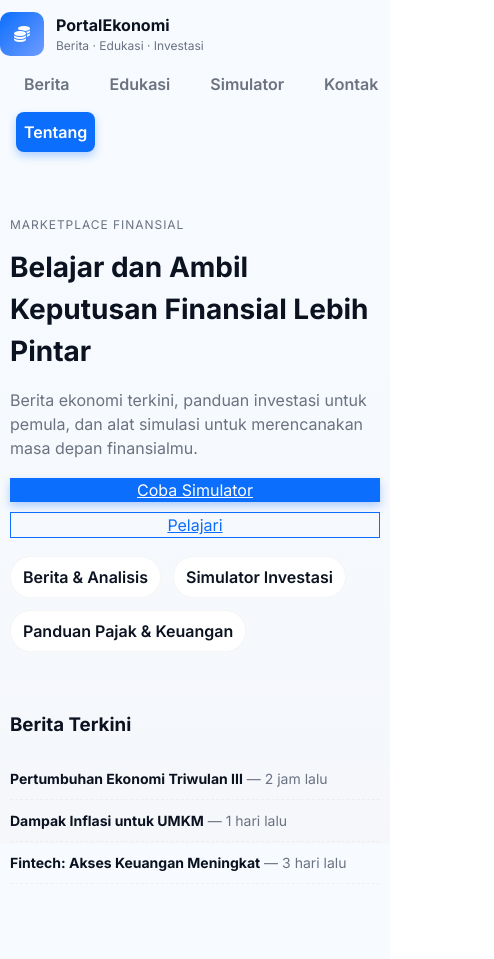
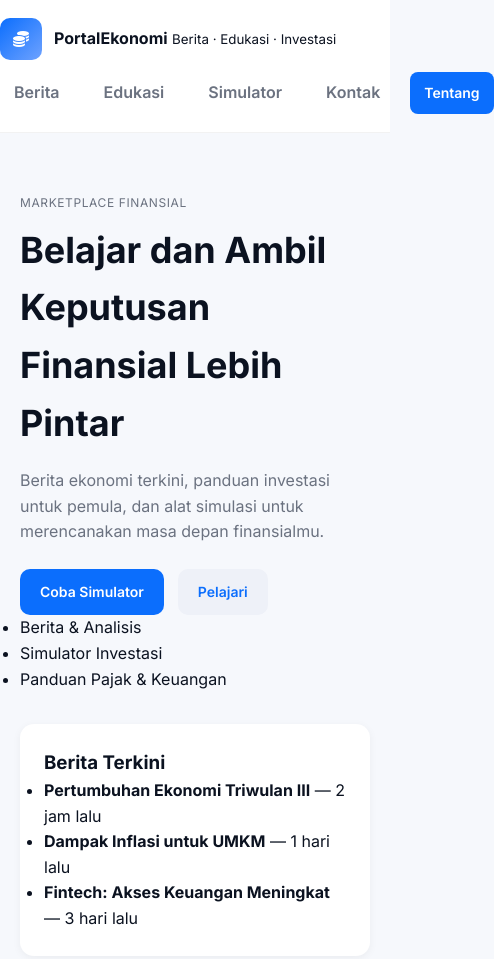
Before and after one commit to endisuwandii/landingpage, a plain HTML site: page index.html in a window 390 px wide. Shown: the top 959 px of the page, 494 px wide, since content can reach past the window. Drawn offline with Linux system fonts and the light colour scheme.

Commit message:
Refactor HTML structure and enhance CSS for Portal Ekonomi, improving semantic markup and responsiveness. Updated layout for header, hero, and sections, ensuring better usability and visual consistency across devices.

```diff
--- a/css/style.css
+++ b/css/style.css
@@ -1,244 +1,199 @@
-/* css/style.css
-    PortalEkonomi — Styling utama
-    Struktur: variables, layout, components, utilities, responsive
-*/
+/* =========================================================
+   PortalEkonomi — Clean Spacing & No Hover (Except Navbar)
+   ========================================================= */
 
-/* ===== Variables ===== */
+/* ---------------- VARIABLES ---------------- */
 :root {
   --accent: #0b6efd;
+  --accent-dark: #095ee0;
   --muted: #6b7280;
-  --bg: #f5f7fb;
+  --bg: #f6f8fc;
+  --text: #0b1220;
   --card: #ffffff;
-  --glass: rgba(11, 110, 253, 0.06);
-  --radius: 12px;
-  /* Menjaga lebar maksimum container tetap konsisten */
-  --container: 1100px;
-  --text: #0b1220;
+  --radius: 14px;
+  --shadow: 0 2px 8px rgba(0, 0, 0, 0.05);
+  --container: 1150px;
 }
 
-/* ===== Base ===== */
+/* ---------------- BASE ---------------- */
 * {
+  margin: 0;
+  padding: 0;
   box-sizing: border-box;
 }
-/* Memastikan elemen mengambil seluruh ruang yang tersedia */
-html,
 body {
-  height: 100%;
-}
-body {
-  margin: 0;
-  /* Menggunakan font yang umum tersedia di berbagai sistem */
-  font-family: Inter, system-ui, -apple-system, "Segoe UI", Roboto, Arial;
-  /* Gradien latar belakang yang lembut */
-  background: linear-gradient(180deg, #f7fbff 0%, #f5f7fb 100%);
+  font-family: Inter, sans-serif;
+  background: var(--bg);
   color: var(--text);
-  /* Memperhalus rendering font */
-  -webkit-font-smoothing: antialiased;
-  -moz-osx-font-smoothing: grayscale;
-  /* Ketinggian baris yang nyaman untuk dibaca */
-  line-height: 1.5;
+  line-height: 1.6;
 }
 .container {
-  /* Mengatur lebar maksimum untuk mencegah konten terlalu lebar di layar besar */
   max-width: var(--container);
-  /* Tengah secara horizontal */
   margin: 0 auto;
-  /* Padding horizontal dan vertikal untuk menjaga jarak dari tepi layar */
-  padding: 20px;
+  padding: 32px 20px;
 }
-/* Menambahkan breakpoint ekstra untuk perangkat yang sangat kecil */
+
+.section {
+  padding: 60px 0;
+}
 @media (max-width: 480px) {
   .container {
-    /* Mengurangi padding di layar yang sangat kecil agar konten memiliki lebih banyak ruang */
-    padding: 10px;
+    padding: 20px;
+  }
+  .section {
+    padding: 40px 0;
   }
 }
 
----
-
-/* ===== Header (Perubahan Minimal) ===== */
+/* ---------------- HEADER ---------------- */
 .site-header {
   position: sticky;
   top: 0;
-  background: rgba(255, 255, 255, 0.9); /* Sedikit lebih opaque */
-  backdrop-filter: blur(8px); /* Blur sedikit ditingkatkan */
-  border-bottom: 1px solid rgba(0, 0, 0, 0.05); /* Garis batas lebih jelas */
-  z-index: 40;
+  background: rgba(255, 255, 255, 0.95);
+  backdrop-filter: blur(6px);
+  border-bottom: 1px solid rgba(0, 0, 0, 0.05);
+  z-index: 50;
 }
+
 .header-inner {
   display: flex;
+  justify-content: space-between;
   align-items: center;
-  justify-content: space-between;
-  padding: 12px 0;
+  padding: 18px 0;
 }
+
+.logo {
+  width: 42px;
+  height: 42px;
+  border-radius: 10px;
+  background: linear-gradient(135deg, var(--accent), #6ea2ff);
+  color: white;
+  display: flex;
+  justify-content: center;
+  align-items: center;
+}
+
 .brand {
   display: flex;
   align-items: center;
   gap: 12px;
+  color: inherit;
   text-decoration: none;
-  color: inherit;
-}
-.logo {
-  width: 44px;
-  height: 44px;
-  border-radius: 10px;
-  background: linear-gradient(135deg, var(--accent), #6f9cff);
-  display: flex;
-  align-items: center;
-  justify-content: center;
-  color: white;
-  font-weight: 700;
-}
-.brand-text small {
-  display: block;
-  color: var(--muted);
-  font-size: 12px;
-}
-.main-nav a {
-  margin-left: 16px;
-  text-decoration: none;
-  color: var(--muted);
-  font-weight: 600;
-  padding: 8px;
-  border-radius: 8px;
-  /* Transisi yang lebih halus saat hover */
-  transition: color 0.2s, background 0.2s;
-}
-.main-nav a:hover {
-  color: var(--accent);
-  background: var(--glass);
 }
 
-/* Penyesuaian Header Responsif */
+.main-nav {
+  display: flex;
+  gap: 16px;
+}
+
+.main-nav a {
+  text-decoration: none;
+  font-weight: 600;
+  color: var(--muted);
+  padding: 8px 14px;
+  border-radius: 8px;
+  transition: 0.2s;
+}
+
+/* HOVER hanya NAVBAR */
+.main-nav a:hover {
+  background: rgba(0, 0, 0, 0.05);
+  color: var(--accent);
+}
+
+/* RESPONSIVE NAV */
 @media (max-width: 720px) {
-  .main-nav {
-    display: flex;
-    flex-wrap: wrap;
-    gap: 8px;
-    margin-top: 8px;
-    justify-content: flex-start; /* Navigasi mulai dari kiri */
-  }
   .header-inner {
     flex-direction: column;
     align-items: flex-start;
+    gap: 12px;
   }
 }
 
----
-
-/* ===== Hero (Perbaikan Tombol Responsif) ===== */
-.section {
-  padding: 48px 0;
-}
+/* ---------------- HERO ---------------- */
 .hero-grid {
   display: grid;
-  grid-template-columns: 1fr 360px;
-  gap: 24px;
+  grid-template-columns: 1fr 340px;
+  gap: 40px;
   align-items: center;
 }
-.hero-content .kicker {
-  text-transform: uppercase;
-  color: var(--muted);
-  font-size: 12px;
-  letter-spacing: 0.08em;
-}
-h1 {
-  font-size: 32px;
-  margin: 10px 0;
-}
-.lead {
-  color: var(--muted);
-  max-width: 60%;
-}
-.hero-actions {
-  /* Di desktop/tablet, tombol tetap inline */
-  display: flex;
-  gap: 12px;
-  margin-top: 18px;
-}
-.features {
-  display: flex;
-  gap: 12px;
-  margin-top: 18px;
-  list-style: none;
-  padding: 0;
-  flex-wrap: wrap;
-}
-.feature-item {
-  background: var(--card);
-  padding: 8px 12px;
-  border-radius: 999px;
-  border: 1px solid rgba(0, 0, 0, 0.04);
-  font-weight: 600;
-}
-
-/* Penyesuaian Hero Responsif */
-@media (max-width: 980px) {
-  .hero-grid {
-    grid-template-columns: 1fr 320px;
-  }
-  .lead {
-    max-width: 100%;
-  }
-}
-@media (max-width: 720px) {
+@media (max-width: 900px) {
   .hero-grid {
     grid-template-columns: 1fr;
-  }
-  .lead {
-    max-width: 100%;
-  }
-  /* PERBAIKAN: Membuat tombol Hero menumpuk dan menjadi lebar penuh di ponsel */
-  .hero-actions {
-    flex-direction: column; /* Tombol menumpuk secara vertikal */
-    gap: 10px; /* Mengurangi jarak vertikal */
-  }
-  /* Memastikan tombol Hero mengambil lebar penuh */
-  .hero-actions .btn {
-    width: 100%;
-    text-align: center; /* Teks tombol menjadi rata tengah */
-  }
-}
-@media (max-width: 480px) {
-  h1 {
-    font-size: 28px;
-  }
-  .section {
-    padding: 30px 0;
+    gap: 32px;
   }
 }
 
----
+.kicker {
+  text-transform: uppercase;
+  color: var(--muted);
+  letter-spacing: 0.05em;
+  font-size: 12px;
+  margin-bottom: 6px;
+}
 
-/* ===== Cards & Grid (Sudah Responsif) ===== */
+h1 {
+  font-size: 36px;
+  font-weight: 700;
+  margin: 10px 0 16px;
+}
+
+.lead {
+  color: var(--muted);
+  max-width: 520px;
+  margin-bottom: 24px;
+}
+
+/* Buttons clean */
+.btn {
+  padding: 12px 20px;
+  border-radius: 10px;
+  font-weight: 600;
+  font-size: 14px;
+  text-decoration: none;
+  display: inline-flex;
+  justify-content: center;
+  align-items: center;
+  border: none;
+  cursor: pointer;
+  transition: none; /* NO hover effect */
+}
+
+.btn.primary {
+  background: var(--accent);
+  color: white;
+}
+
+.btn.ghost {
+  background: #eef1f8;
+  color: var(--accent);
+}
+
+.hero-actions {
+  display: flex;
+  gap: 14px;
+}
+
+/* ---------------- CARDS ---------------- */
 .card {
-  background: var(--card);
-  padding: 18px;
-  border-radius: 12px;
-  /* Box shadow yang lebih modern dan lembut */
-  box-shadow: 0 4px 12px rgba(16, 24, 40, 0.06);
+  background: white;
+  padding: 24px;
+  border-radius: var(--radius);
+  box-shadow: var(--shadow);
 }
+
+/* NO HOVER FOR CARDS */
+.card:hover {
+  transform: none !important;
+}
+
+/* ---------------- GRID ---------------- */
 .grid {
   display: grid;
   grid-template-columns: repeat(3, 1fr);
-  gap: 16px;
-  margin-top: 18px;
-}
-.news-list {
-  list-style: none;
-  padding: 0;
-  margin: 0;
-}
-.news-list li {
-  padding: 10px 0;
-  border-bottom: 1px dashed rgba(0, 0, 0, 0.04);
-  font-size: 14px;
-}
-.muted {
-  color: var(--muted);
+  gap: 22px;
 }
 
-/* Penyesuaian Grid Responsif */
 @media (max-width: 980px) {
   .grid {
     grid-template-columns: repeat(2, 1fr);
@@ -250,158 +205,57 @@ h1 {
   }
 }
 
----
-
-/* ===== Simulator (Sudah Responsif) ===== */
+/* ---------------- SIMULATOR ---------------- */
 .sim-grid {
   display: grid;
   grid-template-columns: 1fr 320px;
-  gap: 18px;
-  align-items: start;
+  gap: 26px;
 }
+@media (max-width: 900px) {
+  .sim-grid {
+    grid-template-columns: 1fr;
+  }
+}
+
 .sim-card input,
 .sim-card select,
 .contact-card input,
 .contact-card textarea {
   width: 100%;
-  padding: 10px;
-  border-radius: 8px;
-  /* Border yang sedikit lebih halus */
-  border: 1px solid rgba(2, 6, 23, 0.1);
-  margin-bottom: 10px;
-  background: var(--bg); /* Menggunakan variabel background untuk input */
-  transition: border-color 0.2s;
-}
-/* Efek fokus yang clean */
-.sim-card input:focus,
-.sim-card select:focus,
-.contact-card input:focus,
-.contact-card textarea:focus {
-  outline: none;
-  border-color: var(--accent);
-  box-shadow: 0 0 0 2px rgba(11, 110, 253, 0.2);
+  padding: 12px;
+  border-radius: 10px;
+  border: 1px solid rgba(0, 0, 0, 0.12);
+  background: white;
 }
 
-.calc-result {
-  margin-top: 12px;
-  padding: 12px;
-  border-radius: 10px;
-  background: linear-gradient(
-    180deg,
-    rgba(11, 110, 253, 0.04),
-    rgba(11, 110, 253, 0.02)
-  );
-  border: 1px solid rgba(11, 110, 253, 0.1); /* Tambahkan border lembut */
-}
-
-/* Penyesuaian Simulator Responsif */
-@media (max-width: 980px) {
-  .sim-grid {
-    grid-template-columns: 1fr 280px;
-  }
-}
-@media (max-width: 720px) {
-  .sim-grid {
-    grid-template-columns: 1fr;
-  }
-}
-
----
-
-/* ===== Contact (Sudah Responsif) ===== */
+/* ---------------- CONTACT ---------------- */
 .contact-grid {
   display: grid;
-  grid-template-columns: 1fr 300px;
-  gap: 18px;
+  grid-template-columns: 1fr 320px;
+  gap: 26px;
 }
-.contact-card .contact-msg {
-  margin-top: 10px;
-  padding: 10px;
-  border-radius: 8px;
-  display: none;
-}
-
-/* Penyesuaian Kontak Responsif */
 @media (max-width: 720px) {
   .contact-grid {
     grid-template-columns: 1fr;
   }
 }
 
----
-
-/* ===== Utilities & Buttons (Penyempurnaan Style Tombol) ===== */
-.btn {
-  display: inline-block;
-  padding: 10px 16px; /* Padding ditingkatkan sedikit untuk area klik yang lebih baik */
-  border-radius: 10px;
-  text-decoration: none;
-  font-weight: 600; /* Sedikit lebih tipis dari 700 */
-  border: 1px solid rgba(2, 6, 23, 0.05);
-  cursor: pointer;
-  /* Transisi halus untuk semua properti tombol */
-  transition: all 0.2s ease;
-}
-.btn.primary {
-  background: var(--accent);
-  color: white;
-  border: none;
-  /* Efek bayangan yang bersih dan terangkat saat hover */
-  box-shadow: 0 4px 8px rgba(11, 110, 253, 0.3);
-}
-.btn.primary:hover {
-  background: #095ee0; /* Warna sedikit lebih gelap saat hover */
-  box-shadow: 0 6px 12px rgba(11, 110, 253, 0.4);
-  transform: translateY(-1px); /* Efek sedikit terangkat */
-}
-.btn.ghost {
-  background: transparent;
-  color: var(--accent);
-  border: 1px solid var(--accent);
-}
-.btn.ghost:hover {
-  background: var(--glass);
-  color: var(--accent);
-  border-color: var(--accent);
-}
-/* Style untuk tombol yang digunakan di form, agar mengambil lebar penuh */
-.sim-card button.btn,
-.contact-card button.btn {
-  width: 100%;
-  margin-top: 10px;
-}
-.small-link {
-  color: var(--accent);
-  text-decoration: none;
-  font-weight: 700;
+/* ---------------- FOOTER ---------------- */
+.site-footer {
+  text-align: center;
+  padding: 30px 0;
+  margin-top: 50px;
+  font-size: 14px;
+  color: var(--muted);
 }
 
-/* ===== Footer (Sudah Clean) ===== */
-.site-footer {
-  padding: 24px 0;
-  border-top: 1px solid rgba(0, 0, 0, 0.04);
-  margin-top: 40px;
-  text-align: center;
-  color: var(--muted); /* Menggunakan warna muted untuk teks footer */
-  font-size: 14px;
-}
-
-/* ===== Reveal animation (Sudah Clean) ===== */
+/* ---------------- REVEAL ---------------- */
 .reveal {
   opacity: 0;
   transform: translateY(12px);
-  transition: all 520ms cubic-bezier(0.2, 0.9, 0.2, 1);
+  transition: 0.5s ease;
 }
 .reveal.visible {
   opacity: 1;
   transform: none;
 }
-
-/* ===== Responsive (Breakpoints Awal) (Dihapus karena duplikasi) ===== */
-
-/* ===== Small hover touchups (enhanced by JS) ===== */
-.card.hovered {
-  transform: translateY(-6px);
-  box-shadow: 0 18px 40px rgba(16, 24, 40, 0.08);
-  transition: all 240ms ease;
-}
--- a/index.html
+++ b/index.html
@@ -1,19 +1,28 @@
-<!doctype html>
+<!DOCTYPE html>
 <html lang="id">
   <head>
     <meta charset="utf-8" />
     <meta name="viewport" content="width=device-width,initial-scale=1" />
     <title>Portal Ekonomi — Landing Page</title>
-  <meta name="description" content="Portal Ekonomi: berita, edukasi, dan alat simulasi investasi untuk pemula." />
+    <meta
+      name="description"
+      content="Portal Ekonomi: berita, edukasi, dan alat simulasi investasi untuk pemula."
+    />
 
     <!-- Google Fonts -->
-  <link href="https://fonts.googleapis.com/css2?family=Inter:wght@300;400;600;700&display=swap" rel="stylesheet">
+    <link
+      href="https://fonts.googleapis.com/css2?family=Inter:wght@300;400;600;700&display=swap"
+      rel="stylesheet"
+    />
 
     <!-- Font Awesome -->
-  <link rel="stylesheet" href="https://cdnjs.cloudflare.com/ajax/libs/font-awesome/6.5.0/css/all.min.css">
+    <link
+      rel="stylesheet"
+      href="https://cdnjs.cloudflare.com/ajax/libs/font-awesome/6.5.0/css/all.min.css"
+    />
 
     <!-- Main CSS -->
-  <link rel="stylesheet" href="css/style.css">
+    <link rel="stylesheet" href="css/style.css" />
   </head>
   <body>
     <!-- Header / Navigation -->
@@ -44,7 +53,10 @@
           <div class="hero-content reveal">
             <p class="kicker">Marketplace Finansial</p>
             <h1>Belajar dan Ambil Keputusan Finansial Lebih Pintar</h1>
-          <p class="lead">Berita ekonomi terkini, panduan investasi untuk pemula, dan alat simulasi untuk merencanakan masa depan finansialmu.</p>
+            <p class="lead">
+              Berita ekonomi terkini, panduan investasi untuk pemula, dan alat
+              simulasi untuk merencanakan masa depan finansialmu.
+            </p>
             <div class="hero-actions">
               <a class="btn primary" href="#simulator">Coba Simulator</a>
               <a class="btn ghost" href="#edukasi">Pelajari</a>
@@ -60,9 +72,18 @@
           <aside class="hero-aside card reveal">
             <h3>Berita Terkini</h3>
             <ul class="news-list">
-            <li><strong>Pertumbuhan Ekonomi Triwulan III</strong><span class="muted"> — 2 jam lalu</span></li>
-            <li><strong>Dampak Inflasi untuk UMKM</strong><span class="muted"> — 1 hari lalu</span></li>
-            <li><strong>Fintech: Akses Keuangan Meningkat</strong><span class="muted"> — 3 hari lalu</span></li>
+              <li>
+                <strong>Pertumbuhan Ekonomi Triwulan III</strong
+                ><span class="muted"> — 2 jam lalu</span>
+              </li>
+              <li>
+                <strong>Dampak Inflasi untuk UMKM</strong
+                ><span class="muted"> — 1 hari lalu</span>
+              </li>
+              <li>
+                <strong>Fintech: Akses Keuangan Meningkat</strong
+                ><span class="muted"> — 3 hari lalu</span>
+              </li>
             </ul>
           </aside>
         </div>
@@ -73,26 +94,36 @@
         <div class="container">
           <div class="section-header reveal">
             <h2>Edukasi Ekonomi</h2>
-          <p class="muted">Artikel singkat untuk membangun dasar literasi finansial.</p>
+            <p class="muted">
+              Artikel singkat untuk membangun dasar literasi finansial.
+            </p>
           </div>
 
           <div class="grid reveal">
             <article class="card">
               <h3>Dasar Investasi</h3>
-            <p>Pengenalan instrumen investasi, risiko, dan strategi sederhana.</p>
-            <a class="small-link" href="pages/education.html">Baca selengkapnya →</a>
+              <p>
+                Pengenalan instrumen investasi, risiko, dan strategi sederhana.
+              </p>
+              <a class="small-link" href="pages/education.html"
+                >Baca selengkapnya →</a
+              >
             </article>
 
             <article class="card">
               <h3>Mengelola Utang</h3>
               <p>Strategi melunasi utang dan menjaga rasio utang sehat.</p>
-            <a class="small-link" href="pages/education.html">Baca selengkapnya →</a>
+              <a class="small-link" href="pages/education.html"
+                >Baca selengkapnya →</a
+              >
             </article>
 
             <article class="card">
               <h3>Anggaran & Tabungan</h3>
               <p>Cara membuat anggaran sederhana untuk menabung konsisten.</p>
-            <a class="small-link" href="pages/education.html">Baca selengkapnya →</a>
+              <a class="small-link" href="pages/education.html"
+                >Baca selengkapnya →</a
+              >
             </article>
           </div>
         </div>
@@ -103,7 +134,10 @@
         <div class="container">
           <div class="section-header reveal">
             <h2>Simulator Investasi</h2>
-          <p class="muted">Proyeksikan nilai investasi dengan kontribusi bulanan — menggunakan bunga majemuk.</p>
+            <p class="muted">
+              Proyeksikan nilai investasi dengan kontribusi bulanan —
+              menggunakan bunga majemuk.
+            </p>
           </div>
 
           <div class="sim-grid reveal">
@@ -111,16 +145,16 @@
               <h3>Estimasi Pertumbuhan Investasi</h3>
 
               <label for="principal">Jumlah Investasi Awal (Rp)</label>
-            <input id="principal" type="number" min="0" value="1000000">
+              <input id="principal" type="number" min="0" value="1000000" />
 
               <label for="contrib">Kontribusi Bulanan (Rp)</label>
-            <input id="contrib" type="number" min="0" value="500000">
+              <input id="contrib" type="number" min="0" value="500000" />
 
               <label for="rate">Estimasi Return Tahunan (%)</label>
-            <input id="rate" type="number" min="0" step="0.1" value="8">
+              <input id="rate" type="number" min="0" step="0.1" value="8" />
 
               <label for="years">Jangka Waktu (tahun)</label>
-            <input id="years" type="number" min="1" max="50" value="10">
+              <input id="years" type="number" min="1" max="50" value="10" />
 
               <label for="currency">Tampilkan juga dalam mata uang:</label>
               <select id="currency">
@@ -131,14 +165,26 @@
 
               <button id="calcBtn" class="btn primary">Hitung Proyeksi</button>
 
-            <div id="result" class="calc-result" aria-live="polite" style="display:none"></div>
+              <div
+                id="result"
+                class="calc-result"
+                aria-live="polite"
+                style="display: none"
+              ></div>
             </div>
 
             <aside class="card info-card">
               <h4>Sumber & Materi</h4>
-            <p class="muted">Unduh file tugas yang kamu upload sebagai referensi.</p>
-            <p><a class="btn" href="/mnt/data/TugasIPBW.pdf" target="_blank"><i class="fa-regular fa-file-pdf"></i> Buka File Tugas (PDF)</a></p>
-            <hr>
+              <p class="muted">
+                Unduh file tugas yang kamu upload sebagai referensi.
+              </p>
+              <p>
+                <a class="btn" href="/mnt/data/TugasIPBW.pdf" target="_blank"
+                  ><i class="fa-regular fa-file-pdf"></i> Buka File Tugas
+                  (PDF)</a
+                >
+              </p>
+              <hr />
               <h4>Quick Tips</h4>
               <ul class="muted">
                 <li>Perhitungkan inflasi untuk return riil.</li>
@@ -160,17 +206,24 @@
           <div class="grid reveal">
             <article class="card">
               <h3>Inflasi: Dampak Terhadap Kelas Menengah</h3>
-            <p class="muted">Analisis tentang bagaimana inflasi mempengaruhi daya beli.</p>
+              <p class="muted">
+                Analisis tentang bagaimana inflasi mempengaruhi daya beli.
+              </p>
             </article>
 
             <article class="card">
               <h3>Sektor Digital Finance Tumbuh Pesat</h3>
-            <p class="muted">Perkembangan fintech & implikasinya bagi akses keuangan.</p>
+              <p class="muted">
+                Perkembangan fintech & implikasinya bagi akses keuangan.
+              </p>
             </article>
 
             <article class="card">
               <h3>Panduan Pajak untuk Freelancer</h3>
-            <p class="muted">Ringkasan kewajiban pajak dan cara pelaporan penghasilan sampingan.</p>
+              <p class="muted">
+                Ringkasan kewajiban pajak dan cara pelaporan penghasilan
+                sampingan.
+              </p>
             </article>
           </div>
         </div>
@@ -186,34 +239,41 @@
           <div class="contact-grid reveal">
             <form id="contactForm" class="card contact-card" novalidate>
               <label for="name">Nama</label>
-            <input id="name" type="text" required>
+              <input id="name" type="text" required />
 
               <label for="email">Email</label>
-            <input id="email" type="email" required>
+              <input id="email" type="email" required />
 
               <label for="message">Pesan</label>
               <textarea id="message" rows="4" required></textarea>
 
               <button type="submit" class="btn primary">Kirim Pesan</button>
-            <div id="contactMsg" class="contact-msg" role="status" aria-live="polite"></div>
+              <div
+                id="contactMsg"
+                class="contact-msg"
+                role="status"
+                aria-live="polite"
+              ></div>
             </form>
 
             <aside class="card address-card">
               <h4>Alamat</h4>
-            <p class="muted">Jl. Contoh No.1, Kota Contoh, Indonesia</p>
+              <p class="muted">Jl. Angkrek No.1, Kota Sumedang, Indonesia</p>
               <p class="muted">Email: info@portalekonomi.id</p>
               <p class="muted">Telepon: +62 812-3456-7890</p>
             </aside>
           </div>
         </div>
       </section>
-
     </main>
 
     <!-- FOOTER -->
     <footer class="site-footer">
       <div class="container">
-      <small>&copy; <span id="year"></span> PortalEkonomi — Dibuat untuk tugas Pemrograman Berbasis Web</small>
+        <small
+          >&copy; <span id="year"></span> PortalEkonomi — Dibuat untuk tugas
+          Pemrograman Berbasis Web</small
+        >
       </div>
     </footer>
 
```
Lines whose indentation alone changed are shown as unchanged.
